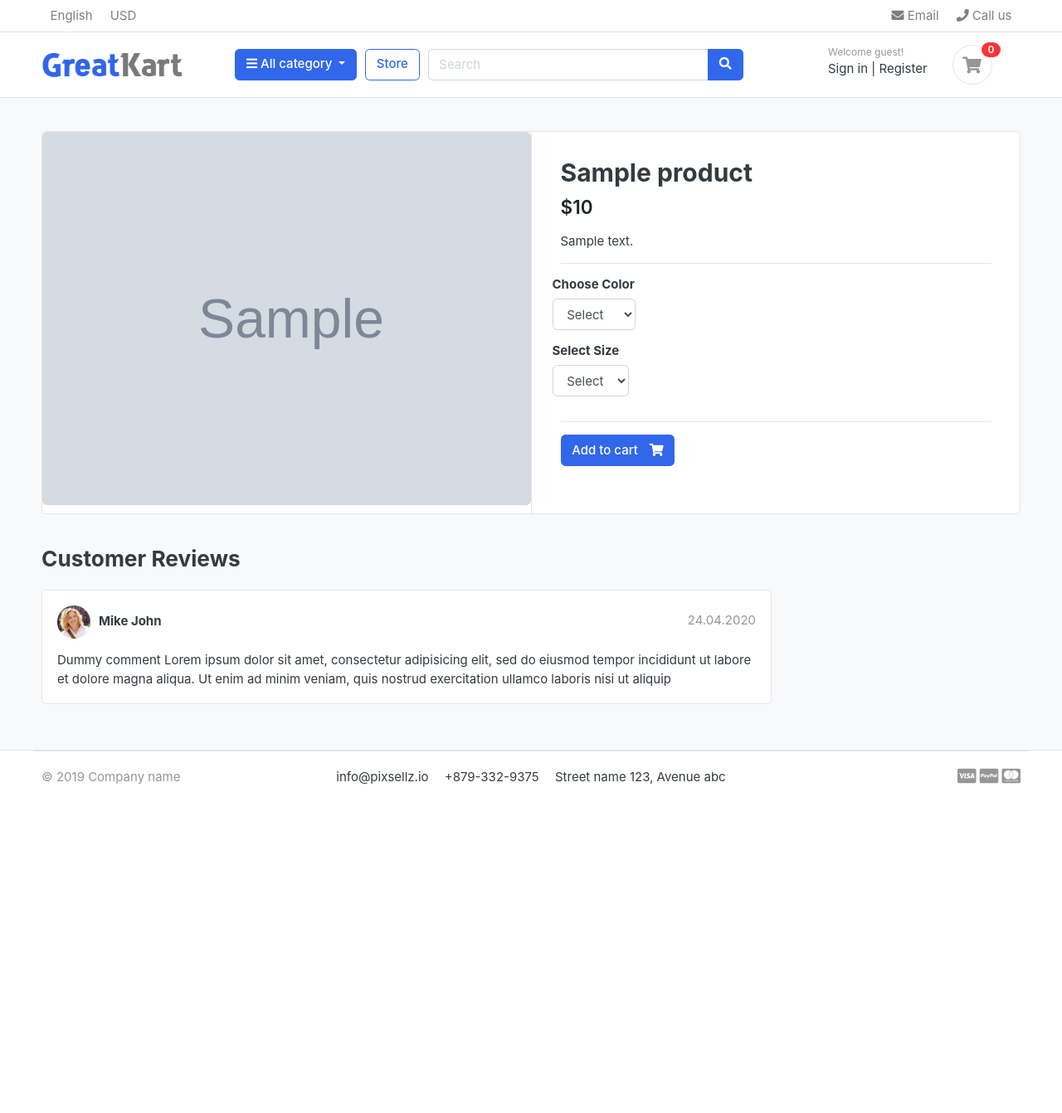
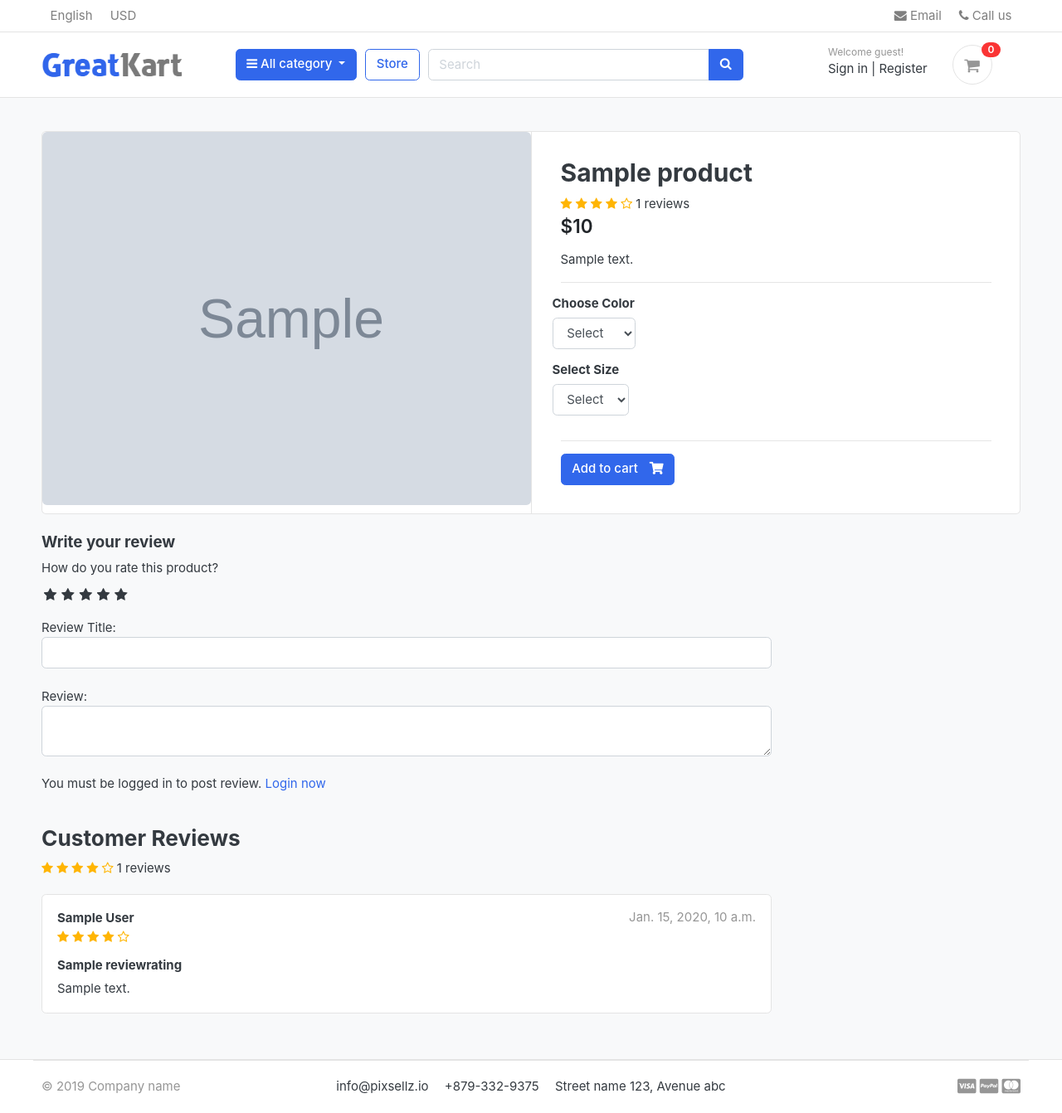
Before and after one commit to Vikask009/choiceshop-django, a Django app: a page that uses homeapp/templates/homeapp/base.html in a window 1280 px wide. Shown: the whole page at 83% size. Before the commit the page ends 946 px from the top, so only its background shows below. Run offline with Django 5.2, Linux system fonts and the light colour scheme; tables that the repository leaves empty hold one stand-in row (values such as "Sample post"); grey boxes marked "Sample" are stand-in pictures; some libraries are stand-ins or nearby versions; some web fonts are replaced.

Commit message:
review and rating system

```diff
--- a/accounts/models.py
+++ b/accounts/models.py
@@ -65,6 +65,10 @@ class Account(AbstractBaseUser):
 
     objects = MyAccountManager()
 
+
+    def full_name(self):
+        return f'{self.first_name} {self.last_name}'
+
     def __str__(self):
         return self.email
 
@@ -73,5 +77,6 @@ class Account(AbstractBaseUser):
         return self.is_admin
 
 
+
     def has_module_perms(self, app_label):
         return True
--- /dev/null
+++ b/homeapp/static/css/custom.css
@@ -0,0 +1,53 @@
+/* Hide Radio button */
+.rate > input{
+    display: none;
+}
+
+.rate{
+    display: inline-block;
+    border: 0;
+}
+
+.rate > label{
+    float: right;
+}
+
+/* Showing the stars */
+
+.rate > label:before{
+    display: inline-block;
+    font-size: 1.1rem;
+    font-family: FontAwesome;
+    content: "\f005";
+    margin: 0;
+    padding: 0.3rem .2rem;
+    cursor: pointer;
+
+
+}
+
+/* half star */
+
+.rate .half:before{
+    content: "\f089";
+    position: absolute;
+    padding-right: 0;
+
+}
+
+
+/* click and hover */
+input:checked ~ label,label:hover ~ label{
+    color: #ffb503;
+}
+
+/* hover highlight */
+input:checked + label:hover, input:checked ~ label:hover, input:checked ~ label:hover ~ label,
+label:hover ~ input:checked ~ label{
+    color: #cc9000;
+}
+
+.rating-star i{
+    color: #ffb503;
+
+}
--- a/homeapp/templates/homeapp/base.html
+++ b/homeapp/templates/homeapp/base.html
@@ -26,6 +26,8 @@
 <!-- custom style -->
 <link href="{% static 'css/ui.css' %}" rel="stylesheet" type="text/css"/>
 <link href="{% static 'css/responsive.css' %}" rel="stylesheet" media="only screen and (max-width: 1200px)" />
+<link href="{% static 'css/custom.css' %}" rel="stylesheet" type="text/css"/>
+<link rel="stylesheet" href="https://cdnjs.cloudflare.com/ajax/libs/font-awesome/4.7.0/css/font-awesome.min.css">
 
 <!-- custom javascript -->
 <script src="{% static 'js/script.js' %}" type="text/javascript"></script>
--- a/store/admin.py
+++ b/store/admin.py
@@ -1,5 +1,5 @@
 from django.contrib import admin
-from . models import Product, Variation
+from . models import Product, Variation, ReviewRating
 # Register your models here.
 
 class ProductAdmin(admin.ModelAdmin):
@@ -17,3 +17,5 @@ class VariationAdmin(admin.ModelAdmin):
     list_filter = ('product', 'variation_category', 'variation_value', 'is_active')
 
 admin.site.register(Variation, VariationAdmin)
+
+admin.site.register(ReviewRating)
--- /dev/null
+++ b/store/forms.py
@@ -0,0 +1,6 @@
+from django import forms
+from .models import ReviewRating
+class ReviewForm(forms.ModelForm):
+    class Meta:
+        model = ReviewRating
+        fields = ['subject', 'review', 'rating']
--- a/store/templates/store/product_detail.html
+++ b/store/templates/store/product_detail.html
@@ -26,6 +26,17 @@
       <article class="content-body">
 
       <h2 class="title">{{ single_product.product_name }}</h2>
+      <div class="rating-star">
+        <span>
+            <i class="fa fa-star{% if single_product.averageReview < 0.5 %}-o{% elif single_product.averageReview >= 0.5 and single_product.averageReview < 1 %}-half-o {% endif %}" aria-hidden="true"></i>
+            <i class="fa fa-star{% if single_product.averageReview < 1.5 %}-o{% elif single_product.averageReview >= 1.5 and single_product.averageReview < 2 %}-half-o {% endif %}" aria-hidden="true"></i>
+            <i class="fa fa-star{% if single_product.averageReview < 2.5 %}-o{% elif single_product.averageReview >= 2.5 and single_product.averageReview < 3 %}-half-o {% endif %}" aria-hidden="true"></i>
+            <i class="fa fa-star{% if single_product.averageReview < 3.5 %}-o{% elif single_product.averageReview >= 3.5 and single_product.averageReview < 4 %}-half-o {% endif %}" aria-hidden="true"></i>
+            <i class="fa fa-star{% if single_product.averageReview < 4.5 %}-o{% elif single_product.averageReview >= 4.5 and single_product.averageReview < 5 %}-half-o {% endif %}" aria-hidden="true"></i>
+        </span>
+        <span>{{ single_product.countReview }} reviews </span>
+    </div>
+
 
       <div class="mb-3">
           <var class="price h4">${{ single_product.price }}</var>
@@ -99,32 +110,99 @@
     <br>
 
     <div class="row">
-                <div class="col-md-9">
+        <div class="col-md-9">
 
+
+        <form action="{% url 'submit_review' single_product.id %}" method="POST">
+        {% csrf_token %}
+        <h5>Write your review</h5>
+
+        <div>
+            <!--Rating stars.-->
+            <label for="">How do you rate this product?</label>
+            <br>
+
+            <div class="rate">
+                <input type="radio" name="rating" id="rating10"value="5" required><label for="rating10" title="5"></label>
+                <input type="radio" name="rating" id="rating9"value="4.5" required><label for="rating9" title="4.5" class="half"></label>
+                <input type="radio" name="rating" id="rating8"value="4" required><label for="rating8" title="4"></label>
+                <input type="radio" name="rating" id="rating7"value="3.5" required><label for="rating7" title="3.5" class="half"></label>
+                <input type="radio" name="rating" id="rating6"value="3" required><label for="rating6" title="3"></label>
+                <input type="radio" name="rating" id="rating5"value="2.5" required><label for="rating5" title="2.5" class="half"></label>
+                <input type="radio" name="rating" id="rating4"value="2" required><label for="rating4" title="2"></label>
+                <input type="radio" name="rating" id="rating3"value="1.5" required><label for="rating3" title="1.5" class="half"></label>
+                <input type="radio" name="rating" id="rating2"value="1" required><label for="rating2" title="1"></label>
+                <input type="radio" name="rating" id="rating1"value="0.5" required><label for="rating1" title="0.5" class="half"></label>
+            </div>
+            <br>
+            Review Title:
+            <input type="text" class="form-control" name="subject">
+            <br>
+            Review:
+            <textarea name="review" row="4" class="form-control"></textarea>
+            <br>
+            {% if user.is_authenticated %}
+                {% if orderproduct %}
+                    <input type="submit" value="Submit Review" class="btn btn-primary">
+                {% else %}
+                <p>You must be purchase, this product to post review.</p>
+                {% endif %}
+            {% else %}
+            <p>You must be logged in to post review. <span><a href="{% url 'login' %}">Login now</a></span> </p>
+            {% endif %}
+
+
+        </div>
+        {% include "includes/alerts.html" %}
+        </form>
+        <br>
         <header class="section-heading">
             <h3>Customer Reviews </h3>
+            <div class="rating-star">
+                <span>
+                    <i class="fa fa-star{% if single_product.averageReview < 0.5 %}-o{% elif single_product.averageReview >= 0.5 and single_product.averageReview < 1 %}-half-o {% endif %}" aria-hidden="true"></i>
+                    <i class="fa fa-star{% if single_product.averageReview < 1.5 %}-o{% elif single_product.averageReview >= 1.5 and single_product.averageReview < 2 %}-half-o {% endif %}" aria-hidden="true"></i>
+                    <i class="fa fa-star{% if single_product.averageReview < 2.5 %}-o{% elif single_product.averageReview >= 2.5 and single_product.averageReview < 3 %}-half-o {% endif %}" aria-hidden="true"></i>
+                    <i class="fa fa-star{% if single_product.averageReview < 3.5 %}-o{% elif single_product.averageReview >= 3.5 and single_product.averageReview < 4 %}-half-o {% endif %}" aria-hidden="true"></i>
+                    <i class="fa fa-star{% if single_product.averageReview < 4.5 %}-o{% elif single_product.averageReview >= 4.5 and single_product.averageReview < 5 %}-half-o {% endif %}" aria-hidden="true"></i>
+                </span>
+                <span>{{ single_product.countReview }} reviews </span>
+
+            </div>
 
         </header>
 
+    {% for review in reviews %}
         <article class="box mb-3">
             <div class="icontext w-100">
-                <img src="{% static './images/avatars/avatar1.jpg' %}" class="img-xs icon rounded-circle">
+                <!--<img src="{% static './images/avatars/avatar1.jpg' %}" class="img-xs icon rounded-circle"> -->
+
                 <div class="text">
-                    <span class="date text-muted float-md-right">24.04.2020 </span>
-                    <h6 class="mb-1">Mike John </h6>
+                    <span class="date text-muted float-md-right">{{ review.updated_at }}</span>
+                    <h6 class="mb-1">{{ review.user.full_name }}</h6>
+
+                    <div class="rating-star">
+                        <span>
+                            <i class="fa fa-star{% if review.rating == 0.5 %}-half-o{% elif review.rating < 1 %}-o {% endif %}" aria-hidden="true"></i>
+                            <i class="fa fa-star{% if review.rating == 1.5 %}-half-o{% elif review.rating < 2 %}-o {% endif %}" aria-hidden="true"></i>
+                            <i class="fa fa-star{% if review.rating == 2.5 %}-half-o{% elif review.rating < 3 %}-o {% endif %}" aria-hidden="true"></i>
+                            <i class="fa fa-star{% if review.rating == 3.5 %}-half-o{% elif review.rating < 4 %}-o {% endif %}" aria-hidden="true"></i>
+                            <i class="fa fa-star{% if review.rating == 4.5 %}-half-o{% elif review.rating < 5 %}-o {% endif %}" aria-hidden="true"></i>
+                        </span>
+                    </div>
+
 
                 </div>
             </div> <!-- icontext.// -->
             <div class="mt-3">
+                <h6>{{ review.subject }}</h6>
                 <p>
-                    Dummy comment Lorem ipsum dolor sit amet, consectetur adipisicing elit, sed do eiusmod
-                    tempor incididunt ut labore et dolore magna aliqua. Ut enim ad minim veniam,
-                    quis nostrud exercitation ullamco laboris nisi ut aliquip
+                    {{ review.review }}
                 </p>
             </div>
         </article>
 
-
+    {% endfor %}
 
         </div> <!-- col.// -->
     </div> <!-- row.// -->
--- a/store/urls.py
+++ b/store/urls.py
@@ -8,6 +8,7 @@ urlpatterns = [
     path('category/<slug:category_slug>/', views.store, name='products_by_category'),
     path('category/<slug:category_slug>/<slug:product_slug>/', views.product_detail, name='product_detail'),
     path('search/', views.search, name='search'),
+    path('submit_review/<int:product_id>/', views.submit_review, name='submit_review'),
 
 
 ]
--- a/store/views.py
+++ b/store/views.py
@@ -1,20 +1,19 @@
-from django.shortcuts import render, get_object_or_404
-from . models import Product
+from django.shortcuts import render, get_object_or_404, redirect
+from . models import Product, ReviewRating
 from category.models import Category
 
 from carts.models import CartItem, Cart
-
+from django.core.exceptions import ObjectDoesNotExist
 from carts.views import _cart_id
 
 from django.core.paginator import EmptyPage, PageNotAnInteger, Paginator
+from orders.models import OrderProduct
+from django.db.models import Q
+from . forms import ReviewForm
 
-from django.db.models import Q
+from django.contrib import messages
 
-
-
-
-
-
+from django.contrib.auth.decorators import login_required
 # Create your views here.
 
 def store(request, category_slug=None):
@@ -56,8 +55,17 @@ def product_detail(request, category_slug, product_slug):
 
     except Exception as e:
         raise e
+    orderproduct = None
+    try:
+        if request.user.is_authenticated:
+            orderproduct = OrderProduct.objects.filter(user=request.user, product_id=single_product.id).exists()
+    except OrderProduct.DoesNotExist:
+        orderproduct = None
 
-    context = {'single_product': single_product, 'in_cart': in_cart}
+    reviews = ReviewRating.objects.filter(product_id= single_product.id, status=True)
+
+
+    context = {'single_product': single_product, 'in_cart': in_cart, 'orderproduct': orderproduct, 'reviews': reviews,}
 
     return render(request, 'store/product_detail.html', context)
 
@@ -80,3 +88,33 @@ def search(request):
 
 
     return render(request, 'store/store.html', context=context)
+
+
+
+
+def submit_review(request, product_id):
+    url = request.META.get('HTTP_REFERER')
+
+    if request.method == 'POST':
+        try:
+            review = ReviewRating.objects.get(user__id=request.user.id, product__id=product_id)
+            form = ReviewForm(request.POST, instance=review)
+            form.save()
+            messages.success(request, 'Thank you, your review has been updated.')
+            return redirect(url)
+
+
+
+        except ReviewRating.DoesNotExist:
+            form = ReviewForm(request.POST)
+            if form.is_valid():
+                data = ReviewRating()
+                data.subject = form.cleaned_data['subject']
+                data.rating = form.cleaned_data['rating']
+                data.review = form.cleaned_data['review']
+                data.ip = request.META.get('REMOTE_ADDR')
+                data.product_id = product_id
+                data.user_id = request.user.id
+                data.save()
+                messages.success(request, 'Thank you, your review has been submited')
+                return redirect(url)
```
Also changed, not shown: store/models.py (+45 -2 lines), store/migrations/0003_reviewrating.py (added).
